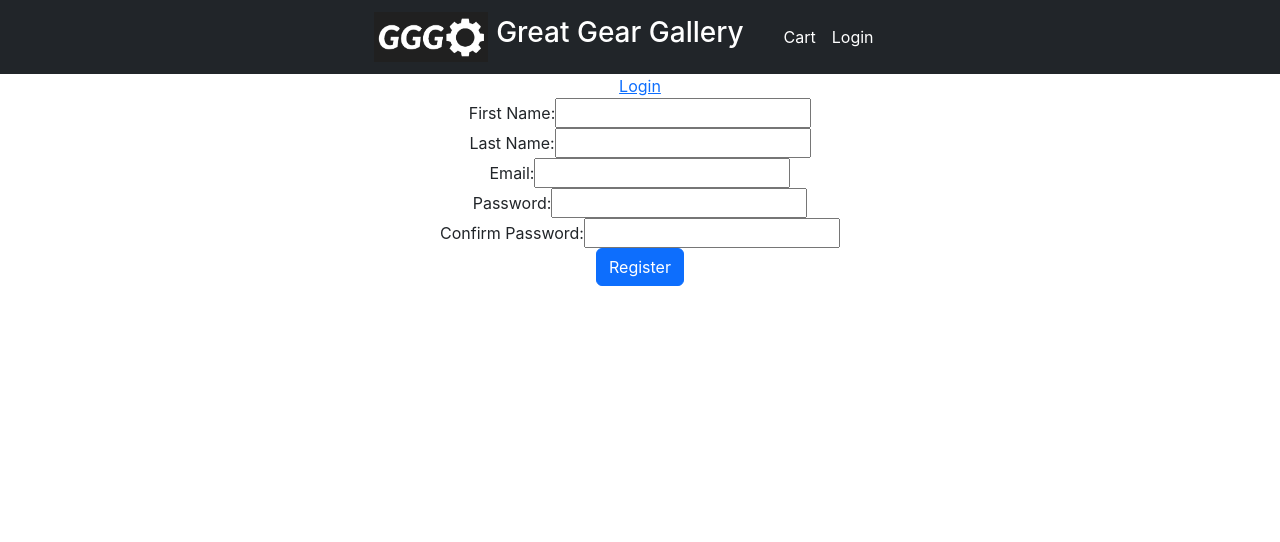
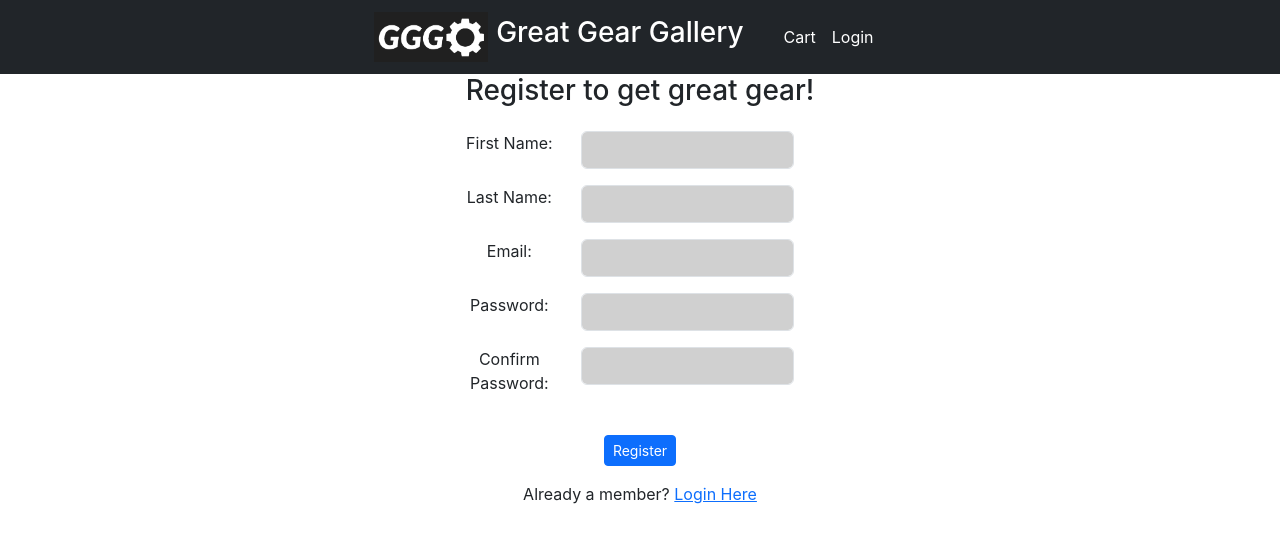
Before and after one commit to arabobo0109/Group-Project, a React (Create React App) app in the folder client/: page /register in a window 1280 px wide. Shown: the top 542 px of the page. Built offline with nearby package versions, Linux system fonts and the light colour scheme; no server answers.

Commit message:
updated forms to be alike

```diff
--- a/client/src/App.css
+++ b/client/src/App.css
@@ -41,3 +41,7 @@
 .logo-size {
   height: 50px;
 }
+
+.inputColor {
+  background-color: #d0d0d0;
+}
--- a/client/src/components/Cart.jsx
+++ b/client/src/components/Cart.jsx
@@ -55,12 +55,13 @@ const Cart = ({ cart, setCart }) => {
           </div>
         </div>
         <div className="col-sm-2">
-          <button className='btn btn-danger' onClick={() => deleteHandler(item.id)}>Remove</button>
+          <button className='btn btn-sm btn-danger' onClick={() => deleteHandler(item.id)}>Remove</button>
         </div>
       </div>
     ))}
     <Link to={'/'}>Continue Shopping?</Link>
     <h3 className="mt-4">Total Price: ${calculateTotalPrice().toFixed(2)} USD</h3>
+    <hr/>
       <Payment setCart={setCart}/>
   </div>
 );
--- a/client/src/components/Login.jsx
+++ b/client/src/components/Login.jsx
@@ -12,7 +12,7 @@ const Login = ({ setIsLogged }) => {
     })
 
     const changeHandler = (e) => {
-        setUser({...user, [e.target.name]: e.target.value})
+        setUser({ ...user, [e.target.name]: e.target.value })
     }
 
     const [error, setError] = useState('')
@@ -20,7 +20,7 @@ const Login = ({ setIsLogged }) => {
     const submitHandler = (e) => {
         e.preventDefault();
         axios
-            .post('http://localhost:8000/api/login', user, {withCredentials:true})
+            .post('http://localhost:8000/api/login', user, { withCredentials: true })
             // withCredentials allows the cookie to be sent from server to client
             .then((res) => {
                 console.log(res);
@@ -34,27 +34,38 @@ const Login = ({ setIsLogged }) => {
     }
 
     return (
-        <div>
-            <Link to={'/register'}>Register</Link>
-            <form onSubmit={submitHandler}>
-                <div>
-                    <label>Email:</label>
-                    <input type="text" name="email" onChange={changeHandler} />
+        <div className="container">
+            <div className="row justify-content-center">
+                <div className="col-10 col-md-4">
+                    <h3>Login to get great gear!</h3>
+                    {/* <Link to={'/register'}>Register</Link> */}
+                    <form onSubmit={submitHandler} className="mt-4">
+                        <div className="mb-3 row">
+                            <label for="email" className="form-label col-sm-4">Email:</label>
+                            <div className="col-sm-8">
+                                <input type="text" className="form-control inputColor" id="email" name="email" onChange={changeHandler} />
                             </div>
-                <div>
-                    <label>Password:</label>
-                    <input type="password" name="password" onChange={changeHandler} />
+                        </div>
+                        <div className="mb-3 row">
+                            <label for="password" className="form-label col-sm-4">Password:</label>
+                            <div className="col-sm-8">
+                                <input type="password" className="form-control inputColor" id="password" name="password" onChange={changeHandler} />
+                            </div>
                         </div>
                         {
                             error ?
-                    <p>{error}</p> :
+                                <div className="alert alert-danger mt-3" role="alert">
+                                    {error}
+                                </div> :
                                 null
                         }
-                <button>Login</button>
-                <div>
+                        <button className="btn btn-sm btn-primary mt-3">Login</button>
+                        <div className="mt-3">
                             <span>Not already registered? <a href="/register"> Register Here </a> </span>
                         </div>
                     </form>
+                </div>
+            </div>
         </div>
     );
 }
--- a/client/src/components/OneProduct.jsx
+++ b/client/src/components/OneProduct.jsx
@@ -56,7 +56,7 @@ const OneProduct = ({ user, setUser, isLogged, setIsLogged, cart, setCart }) =>
               onChange={changeHandler}
             />
             {isLogged ? (
-              <button className='btn btn-primary m-2'>Add to Cart</button>
+              <button className='btn btn-sm btn-primary m-2'>Add to Cart</button>
             ) : (
               <>
                 <button disabled>Login required</button>
--- a/client/src/components/Register.jsx
+++ b/client/src/components/Register.jsx
@@ -3,7 +3,7 @@ import axios from 'axios';
 import { useNavigate, Link } from 'react-router-dom';
 
 
-const Register = ({setIsLogged}) => {
+const Register = ({ setIsLogged }) => {
 
     const navigate = useNavigate();
 
@@ -20,58 +20,66 @@ const Register = ({setIsLogged}) => {
     })
 
     const changeHandler = (e) => {
-        setUser({...user, [e.target.name]: e.target.value})
+        setUser({ ...user, [e.target.name]: e.target.value })
     }
 
     const submitHandler = (e) => {
         e.preventDefault();
         axios
-            .post('http://localhost:8000/api/register', user, {withCredentials:true})
+            .post('http://localhost:8000/api/register', user, { withCredentials: true })
             // withCredentials allows the cookie to be sent from server to client
             .then((res) => {
                 console.log(res);
-                console.log ("MADE IT!!!!!")
+                console.log("MADE IT!!!!!")
                 setIsLogged(true);
                 navigate('/')
             })
             .catch((err) => {
                 console.log(err)
                 console.log(err.response.data);
-                if(err.response.data.error){
+                if (err.response.data.error) {
                     setErrors(err.response.data.error.errors)
                 }
-                else{
+                else {
                     setEmailError(err.response.data)
                 }
             })
     }
 
     return (
-        <div>
-            <Link to={'/login'}>Login</Link>
-            <form onSubmit={submitHandler}>
-                <div>
-                    <label>First Name:</label>
-                    <input type="text" name="firstName" onChange={changeHandler} />
+        <div className="container">
+            <div className="row justify-content-center">
+                <div className="col-10 col-md-4">
+                    <h3>Register to get great gear!</h3>
+                    {/* <a className="btn btn-primary" role="button" href='/login'>Login</a> */}
+                    <form onSubmit={submitHandler} className="mt-4">
+                        <div className="row">
+                            <div className="col-12 mb-3 row">
+                                <label for="firstName" className="form-label col-sm-4">First Name:</label>
+                                <div className="col-sm-8">
+                                    <input type="text" className="form-control inputColor" id="firstName" name="firstName" onChange={changeHandler} />
                                     {
                                         errors.firstName ?
                                             <p className='text-danger'>{errors.firstName.message}</p> :
                                             null
                                     }
                                 </div>
-                <div>
-                    <label>Last Name:</label>
-                    <input type="text" name="lastName" onChange={changeHandler} />
                             </div>
+                            <div className="col-12 mb-3 row">
+                                <label for="lastName" className="form-label col-sm-4">Last Name:</label>
+                                <div className="col-sm-8">
+                                    <input type="text" className="form-control inputColor" id="lastName" name="lastName" onChange={changeHandler} />
                                     {
                                         errors.lastName ?
                                             <p className='text-danger'>{errors.lastName.message}</p> :
                                             null
                                     }
-                <div>
-                    <label>Email:</label>
-                    <input type="text" name="email" onChange={changeHandler} />
                                 </div>
+                            </div>
+                            <div className="mb-3 row">
+                                <label for="email" className="form-label col-sm-4">Email:</label>
+                                <div className="col-sm-8">
+                                    <input type="text" className="form-control inputColor" id="email" name="email" onChange={changeHandler} />
                                     {
                                         errors.email ?
                                             <p className='text-danger'>{errors.email.message}</p> :
@@ -82,26 +90,40 @@ const Register = ({setIsLogged}) => {
                                             <p className='text-danger'>{emailError.message}</p> :
                                             null
                                     }
-                <div>
-                    <label>Password:</label>
-                    <input type="password" name="password" onChange={changeHandler} />
+                                </div>
+                            </div>
+                        </div>
+                        <div className="row">
+                            <div className="col-12 mb-3 row">
+                                <label for="password" className="form-label col-sm-4">Password:</label>
+                                <div className="col-sm-8">
+                                    <input type="password" className="form-control inputColor" id="password" name="password" onChange={changeHandler} />
                                     {
                                         errors.password ?
-                            <p className='text-danger'>{errors.password.message}</p> :
+                                            <p class='text-danger'>{errors.password.message}</p> :
                                             null
                                     }
                                 </div>
-                <div>
-                    <label>Confirm Password:</label>
-                    <input type="password" name="confirmPassword" onChange={changeHandler} />
                             </div>
+                            <div className="col-12 mb-3 row">
+                                <label for="confirmPassword" className="form-label col-sm-4">Confirm Password:</label>
+                                <div className="col-sm-8">
+                                    <input type="password" className="form-control inputColor" id="confirmPassword" name="confirmPassword" onChange={changeHandler} />
                                     {
                                         errors.confirmPassword ?
                                             <p className='text-danger'>{errors.confirmPassword.message}</p> :
                                             null
                                     }
-                <button className='btn btn-primary'>Register</button>
+                                </div>
+                            </div>
+                        </div>
+                        <button className='btn btn-sm btn-primary mt-3'>Register</button>
+                        <div className="mt-3">
+                            <span>Already a member? <a href="/login"> Login Here </a> </span>
+                        </div>
                     </form>
+                </div>
+            </div>
         </div>
     );
 }
```
Also changed, not shown: client/src/components/Payment.jsx (+27 -57 lines). Lines whose indentation alone changed are shown as unchanged.
